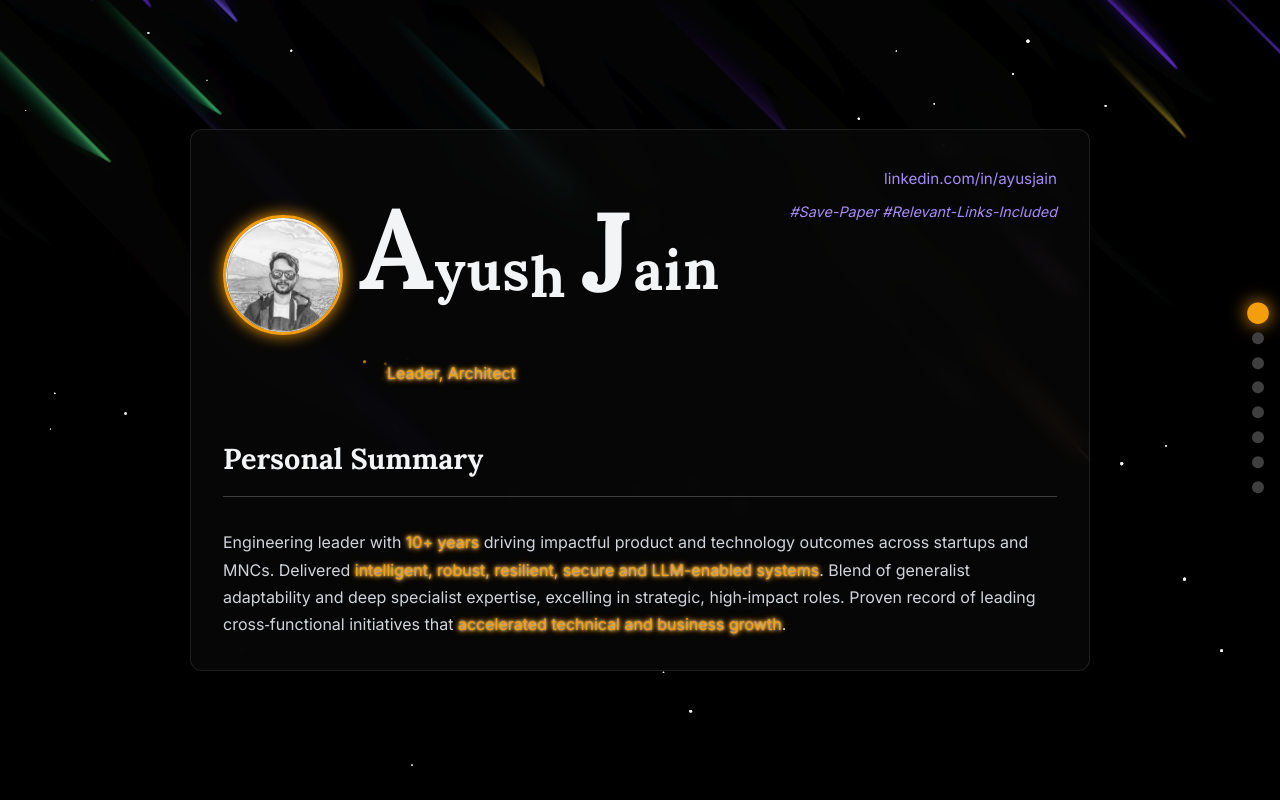
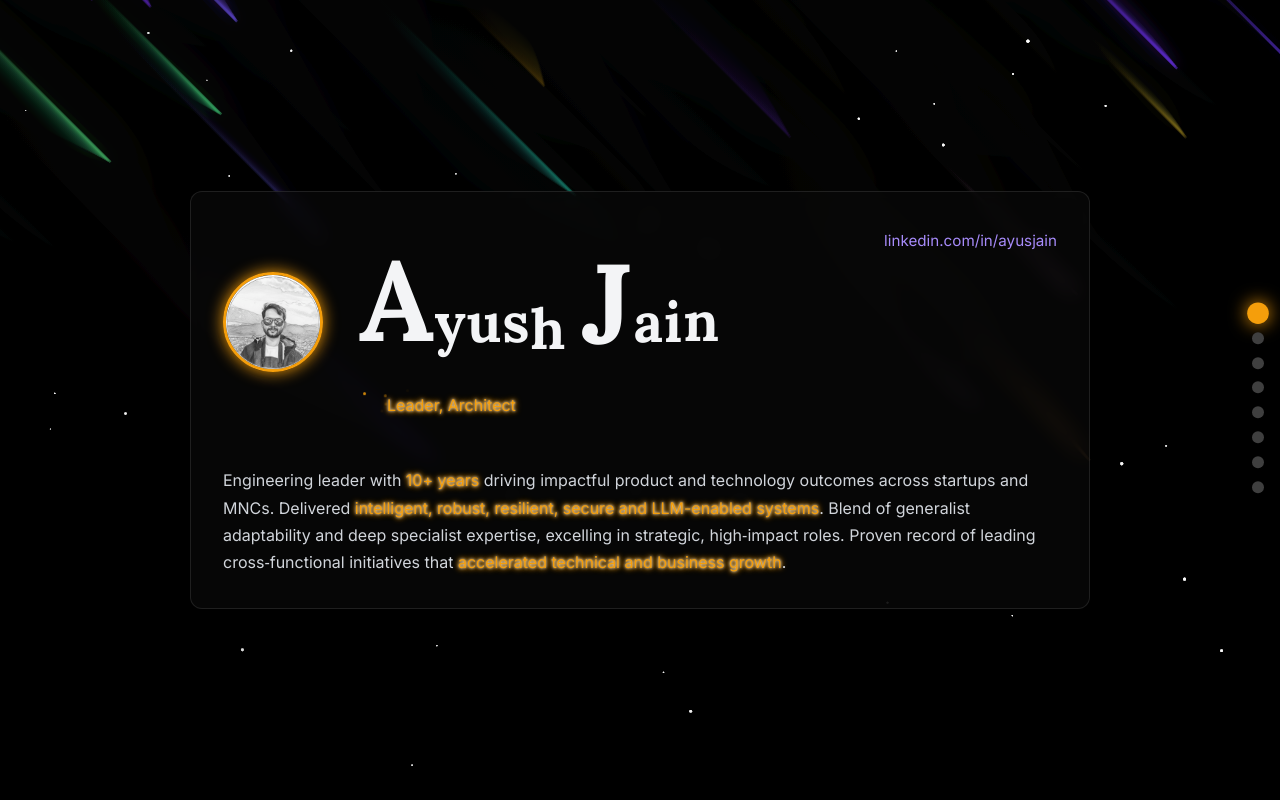
Before and after one commit to ayushmaanbhav/ayush-resume, a React (Create React App) app in the folder resume-app/: page / in a window 1280 px wide. Built offline with nearby package versions, Linux system fonts and the light colour scheme; the HTML template or start-up script is replaced by a standard one; a web font is replaced by a local one.

Commit message:
initial commit

```diff
--- a/resume-app/public/resume.json
+++ b/resume-app/public/resume.json
@@ -7,7 +7,7 @@
             "email": "",
             "linkedin": "linkedin.com/in/ayusjain"
         },
-        "hashtags": "#Save-Paper #Relevant-Links-Included",
+        "hashtags": "",
         "personalSummary": "Engineering leader with <span class=\"burning-highlight\">10+ years</span> driving impactful product and technology outcomes across startups and MNCs. Delivered <span class=\"burning-highlight\">intelligent, robust, resilient, secure and LLM-enabled systems</span>. Blend of generalist adaptability and deep specialist expertise, excelling in strategic, high‑impact roles. Proven record of leading cross‑functional initiatives that <span class=\"burning-highlight\">accelerated technical and business growth</span>."
     },
     "experience": [
--- a/resume-app/src/App.css
+++ b/resume-app/src/App.css
@@ -260,7 +260,7 @@ ul { list-style-type: none; padding-left: 0; }
     100% { text-shadow: 0 0 2px #fff, 0 0 4px var(--chandan-color), 0 0 6px var(--chandan-color); }
 }
 
-.name-container { position: relative; display: inline-block; }
+.name-container { position: relative; display: inline-block; margin-top: -10px; }
 .name-char { display: inline-block; animation: float-char 5s ease-in-out infinite; transform: translateY(var(--y-offset)); }
 .name-char-large { font-size: 2em; }
 @keyframes float-char {
@@ -276,7 +276,7 @@ ul { list-style-type: none; padding-left: 0; }
     100% { transform: rotate(360deg) translateX(180px) rotate(-360deg) scale(1); opacity: 0; }
 }
 
-.magic-wand-container { display: flex; align-items: center; gap: 0.5rem; }
+.magic-wand-container { display: flex; align-items: center; gap: 0.5rem; margin-top: -20px; }
 .sparks { position: relative; width: 20px; height: 20px; }
 .spark { position: absolute; width: 3px; height: 3px; background: var(--chandan-color); border-radius: 50%; opacity: 0; animation: shoot-spark 1.5s ease-out infinite; }
 @keyframes shoot-spark {
@@ -442,6 +442,7 @@ ul { list-style-type: none; padding-left: 0; }
     }
     .profile-pic {
         margin-bottom: 0rem;
+        margin-left: 20px;
     }
     .header-section .contact-info { text-align: left; margin-top: 1rem; }
     .job-date { margin-left: 0; margin-top: 0.25rem; }
@@ -537,12 +538,13 @@ ul { list-style-type: none; padding-left: 0; }
 }
 
 .profile-pic {
-    width: 120px;
-    height: 120px;
+    width: 100px;
+    height: 100px;
     border-radius: 50%;
     border: 3px solid var(--chandan-color);
     box-shadow: 0 0 20px var(--chandan-color);
     animation: profile-glow 3s ease-in-out infinite alternate;
+    margin-right: 20px;
 }
 
 @keyframes profile-glow {
--- a/resume-app/src/components/resume/Summary.js
+++ b/resume-app/src/components/resume/Summary.js
@@ -79,7 +79,6 @@ const Summary = ({ data }) => {
                         <p className="hashtags">{hashtags}</p>
                     </div>
                 </header>
-                <h2>Personal Summary</h2>
                 <p dangerouslySetInnerHTML={{ __html: personalSummary }}></p>
             </div>
         </section>
```
